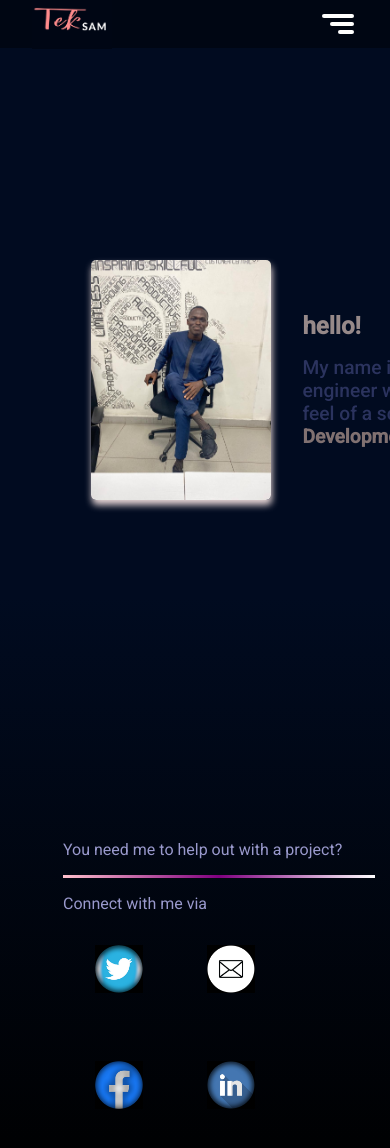
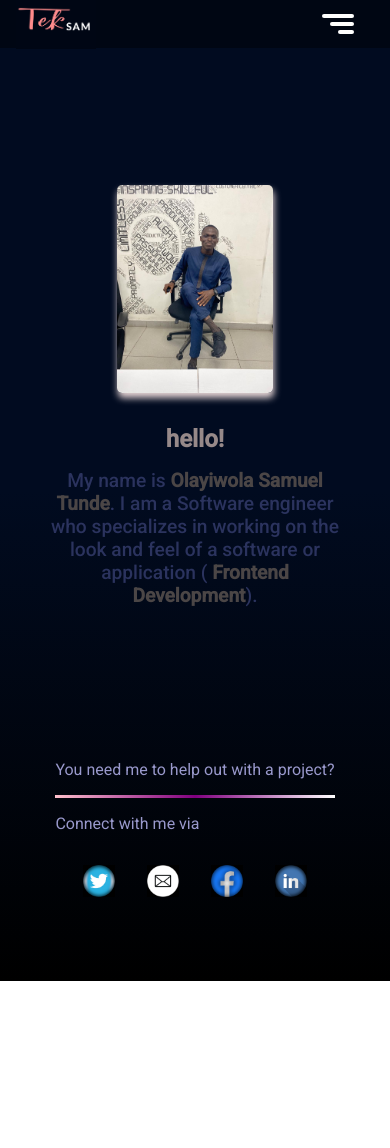
Before and after one commit to Teesam/My-portfolio, a React (Create React App) app: page / in a window 390 px wide. Shown: the top 1148 px of the page. After the commit the page ends 981 px from the top, so only its background shows below. Built offline with nearby package versions, Linux system fonts and the light colour scheme.

Commit message:
new update

```diff
--- a/src/components/contact/contact.css
+++ b/src/components/contact/contact.css
@@ -46,3 +46,61 @@
     align-items: center;
     font-family: 'Space mono', monospace;
 }
+
+
+
+
+
+
+@media only screen and (max-width: 480px){
+    .Contact{
+        background-image: linear-gradient(180deg, rgb(1, 11, 32), rgb(1, 11, 32), black, black);
+        width: 100%;
+        height: auto;
+        animation-name: contactAnimation;
+        animation-duration: .5s;
+        font-family: 'Space mono', monospace;
+    }
+
+    @keyframes contactAnimation{
+        0%{opacity: 0;}
+        100%{opacity: 1;}
+    }
+
+    #converse{
+        height: 80vh;
+        padding-top: 10rem;
+        color: white;
+        width: 80vw;
+        margin-left: unset;
+        margin: 0 auto;
+    }
+
+    #mail-address{
+        color: rgb(219, 211, 59);
+        margin-top: 2rem;
+        margin-left: 1rem;
+    }
+
+    #touch{
+        margin-bottom: 1rem;
+        color: rgb(219, 211, 59);
+        font-family: 'Space mono', monospace;
+    }
+
+    #check{
+        margin-top: 2rem;
+    }
+
+    #there{
+        margin-top: 3rem;
+    }
+
+    #mail-holder{
+        display: flex;
+        justify-content: flex-start;
+        align-items: center;
+        font-family: 'Space mono', monospace;
+    }
+
+}
--- a/src/components/footer/footer.css
+++ b/src/components/footer/footer.css
@@ -47,3 +47,63 @@ img{
 #hr:hover{
     background-image:linear-gradient(90deg, red, pink, purple);
 }
+
+
+
+
+
+
+
+@media only screen and (max-width: 480px){
+    footer{
+        display: flex;
+        justify-content: center;
+        align-items: center;
+        padding-bottom: 3rem;
+    }
+
+    footer > div{
+        display: none;
+        width: 100vw;
+        margin-top: unset;
+        color: rgb(1, 7, 24);
+        margin-left: unset;
+        display: flex;
+        flex-direction: column;
+        justify-content: center;
+        align-items: center;
+    }
+
+    img{
+        width: 2rem;
+        height: auto;
+        cursor: pointer;
+        margin: 2rem 1rem 2rem 1rem;
+    }
+
+    #need{
+        color: rgb(153, 153, 204);
+        margin-bottom: 1rem;
+    }
+
+    #hit{
+        color:  rgb(153, 153, 204);
+        margin-top: 1rem;
+    }
+
+    #p-holder{
+        width: unset;
+    }
+
+    #hr{
+        background-image: linear-gradient(90deg, pink, purple, white);
+        width: 100%;
+        height: .2rem;
+        transition: 1s;
+    }
+
+    #hr:hover{
+        background-image:linear-gradient(90deg, red, pink, purple);
+    }
+
+}
--- a/src/components/landing/landing.css
+++ b/src/components/landing/landing.css
@@ -51,3 +51,84 @@ strong{
 h2{
     margin-bottom: 1rem;
 }
+
+
+
+
+
+
+
+
+
+
+@media only screen and (max-width: 480px){
+
+    .Landing{
+        background-image: linear-gradient(180deg, rgb(1, 11, 32), rgb(1, 11, 32), black);
+        width: 100%;
+        height: auto;
+        position: relative;
+        overflow: hidden;
+        animation-name: landingAnimation;
+        animation-duration: .5s;
+    }
+
+    @keyframes landingAnimation{
+        0%{opacity: 0;}
+        100%{opacity: 1;}
+    }
+
+    p{
+        color: white;
+    }
+
+    #profile{
+        width: 50%;
+        height: unset;
+        border-radius: 5px;
+        box-shadow: 1px 5px 7px rgb(230, 213, 213);
+    }
+
+    #house{
+        display: flex;
+        justify-content: center;
+        align-items: center;
+    }
+
+    #house-div{
+        margin: unset;
+        display: flex;
+        flex-direction: column;
+        justify-content: center;
+        align-items: center;
+        width: 80%;
+        height: 90vh;
+        margin: unset;
+        color: rgb(150, 137, 137);
+        font-weight: 500;
+    }
+
+    #write-up{
+        width: 100%;
+        font-family: 'Roboto';
+        color: rgb(43, 51, 94);
+        font-size: 1.2rem;
+        text-align: center;
+    }
+
+    strong{
+        color: rgb(75, 70, 70);
+    }
+
+    h2{
+        margin-bottom: 1rem;
+    }
+
+    #house-div > div{
+        display: flex;
+        flex-direction: column;
+        justify-content: center;
+        align-items: center;
+    }
+
+}
--- a/src/components/projects/projects.css
+++ b/src/components/projects/projects.css
@@ -11,9 +11,13 @@
     100%{opacity: 1;}
 }
 
+.Projects > div{
+    padding-bottom: 3rem;
+}
+
 .Project-holder{
-    width: 20rem;
-    height: 15rem;
+    width: 10rem;
+    height: 5rem;
     border-radius: 10px;
     background-color: rgb(1, 7, 24);
     display: flex;
--- a/src/components/projects/projects.js
+++ b/src/components/projects/projects.js
@@ -16,6 +16,8 @@ const Projects = () => {
             <Nav />
 
             { state.checked === true ? '' : <PopMenu id = 'pop' /> }
+
+            <div>
 
                 <div className = 'Projects-keeper'>
 
@@ -53,6 +55,8 @@ const Projects = () => {
 
                 </div>
 
+            </div>
+
             <Footer />
 
 
```
Lines whose indentation alone changed are shown as unchanged.
